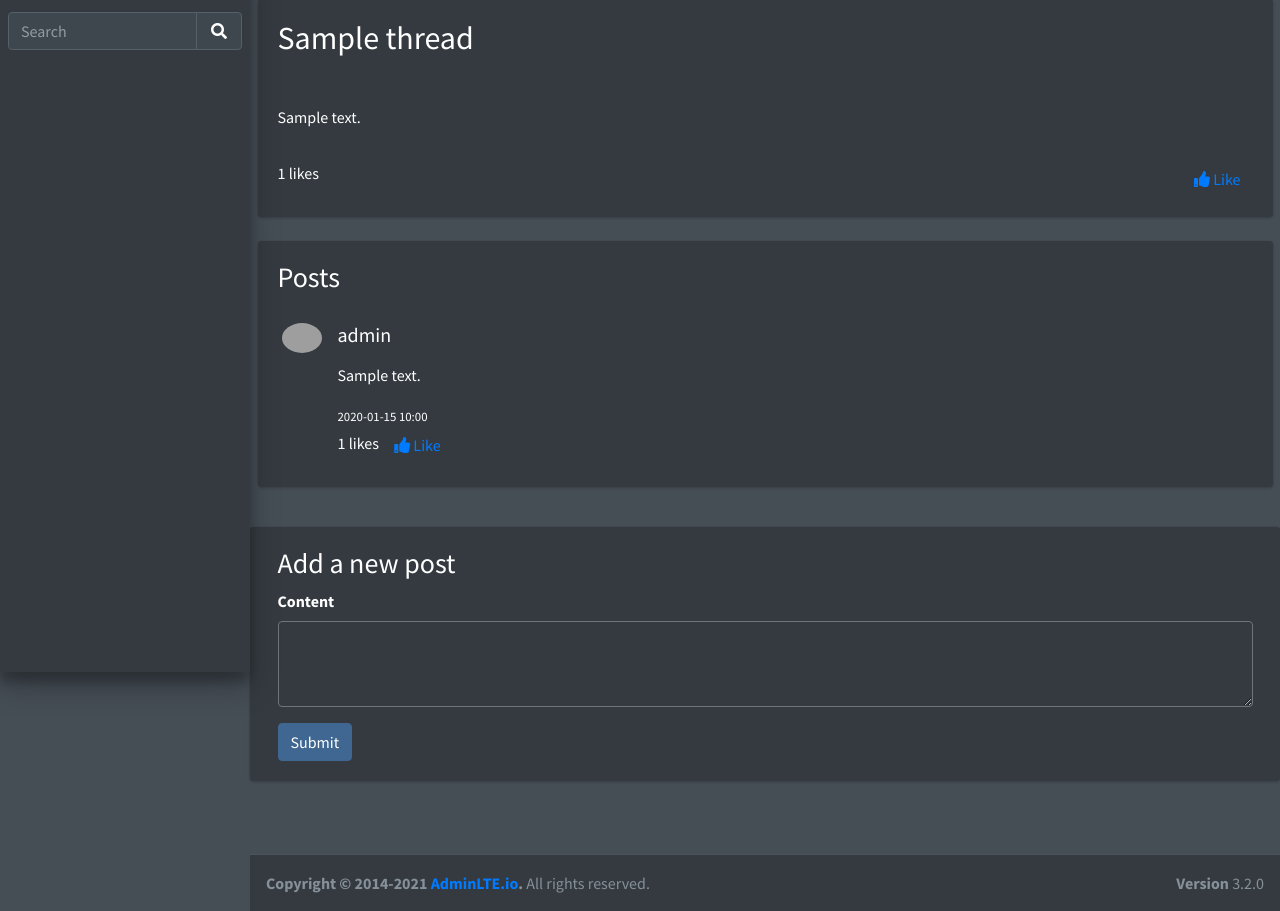
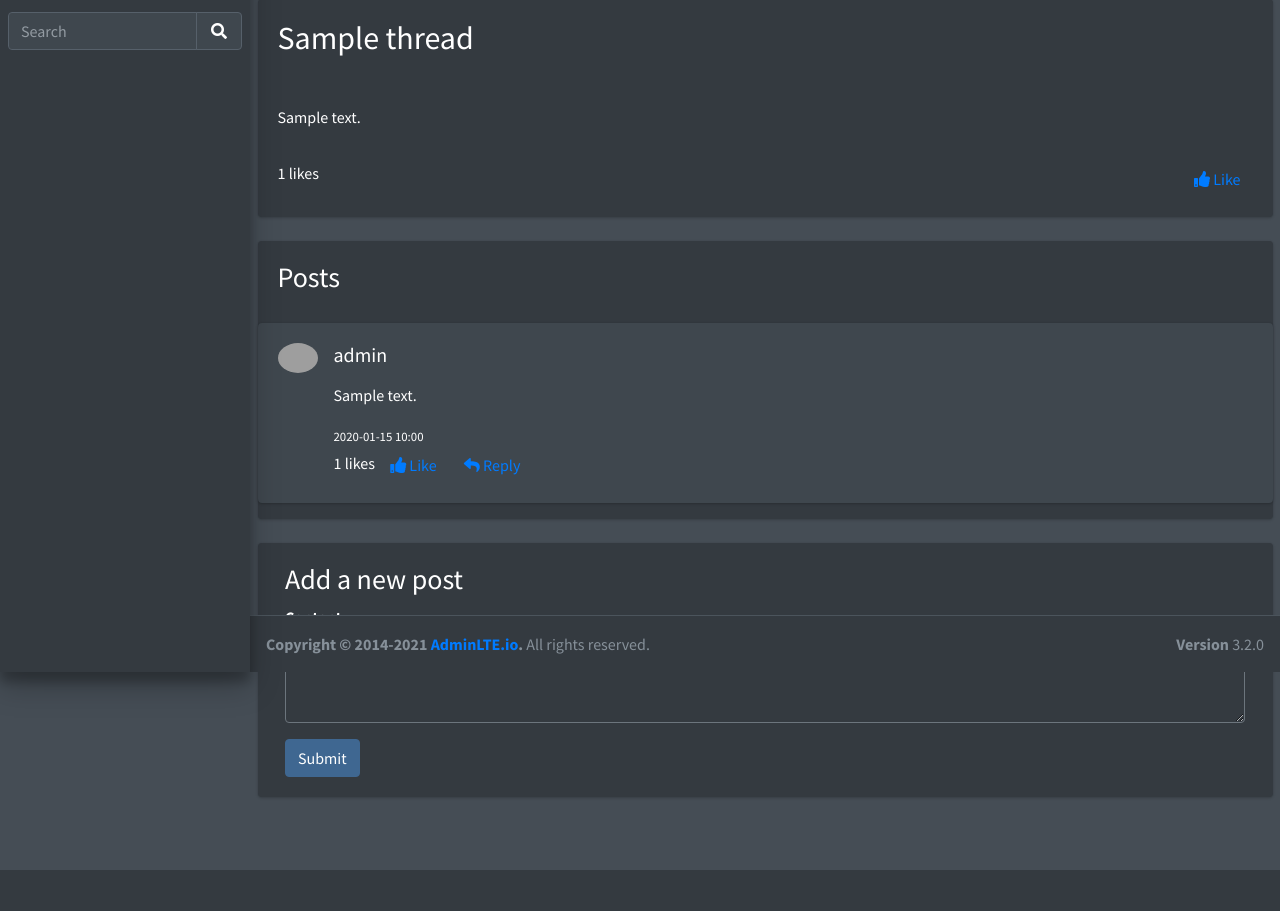
Before and after one commit to AlvisNgo/genlms, a Django app: page /student/course/discussion_board/thread/1/ in a window 1280 px wide. Shown: the part 128-1039 px from the top of the page. After the commit the page ends 998 px from the top, so only its background shows below. Run offline with Django 5.2, Linux system fonts and the light colour scheme; a user stored in the database is signed in; data comes from the database, SQL or seed files in the repository; tables that the repository leaves empty hold one stand-in row (values such as "Sample post"); parts of the project's set-up code (start-up, migrations or seed data) failed here and were passed over; some libraries are stand-ins or nearby versions; grey boxes are pictures that could not be loaded.

Commit message:
"Updated discussion board and thread views, templates, and JavaScript code; added reply post functionality and post liking/reordering features."

```diff
--- a/lms/templates/discussion_board.html
+++ b/lms/templates/discussion_board.html
@@ -58,7 +58,7 @@
                                     <span class="badge badge-secondary">{{ thread.tags }}</span>
                                 </td>
                                 <td>{{ thread.content|linebreaks }}</td>
-                                <td class="text-center">{{ thread.post_set.count }}</td> <!-- Correctly access post count -->
+                                <td class="text-center">{{ thread.post_set.count }}</td>
                                 <td class="text-center">
                                     <span id="thread-likes-{{ thread.id }}">{{ thread.like_count }}</span>
                                 </td>
--- /dev/null
+++ b/lms/templates/replies.html
@@ -0,0 +1,21 @@
+<!-- replies.html -->
+{% for reply in post.post_set.all %}
+    <div class="media mt-3 ml-4">
+        <img src="path/to/user-pic.png" alt="User Picture" class="rounded-circle mr-3" style="height: 30px;">
+        <div class="media-body">
+            <h6 class="mt-0">{{ reply.user.username }}</h6>
+            <p>{{ reply.content|linebreaks }}</p>
+            <small>{{ reply.created_at|date:"Y-m-d H:i" }}</small>
+            <div>
+                <span id="post-likes-{{ reply.id }}">{{ reply.total_likes }}</span> likes
+                <button class="btn btn-link like-button" onclick="likePost({{ reply.id }})">
+                    <i class="fas fa-thumbs-up"></i> Like
+                </button>
+                <button class="btn btn-link reply-button" onclick="replyPost({{ reply.id }})">
+                    <i class="fas fa-reply"></i> Reply
+                </button>
+            </div>
+            {% include 'replies.html' with post=reply %}
+        </div>
+    </div>
+{% endfor %}
--- a/lms/templates/view_thread.html
+++ b/lms/templates/view_thread.html
@@ -10,13 +10,11 @@
                 <div class="card-body d-flex flex-column">
                     <h2 class="">{{ thread.title }}</h2>
                     <p class="mt-4">{{ thread.content|linebreaks }}</p>
-                    <div>
                     <div class="d-flex justify-content-between">
-                            <span id="thread-likes">{{ thread.total_likes }} likes</span>
+                        <span><span id="thread-likes">{{ thread.total_likes }}</span> likes</span>
                         <button class="btn btn-link like-button" onclick="likeThread({{ thread.id }})">
                             <i class="fas fa-thumbs-up"></i> Like
                         </button>
-                        </div>
                     </div>
                 </div>
             </div>
@@ -25,21 +23,32 @@
                 <div class="card-body d-flex flex-column">
                     <h3 class="">Posts</h3>
                 </div>
+                <div id="posts-container">
                     {% for post in posts %}
-                        <div class="media mb-4 ml-4">
+                        {% if post.parent_post is None %}
+                            <div class="card mb-3 post" data-post-id="{{ post.id }}">
+                                <div class="card-body">
+                                    <div class="media">
                                         <img src="path/to/user-pic.png" alt="User Picture" class="rounded-circle mr-3" style="height: 30px;">
                                         <div class="media-body">
                                             <h5 class="mt-0">{{ post.user.username }}</h5>
                                             <p>{{ post.content|linebreaks }}</p>
                                             <small>{{ post.created_at|date:"Y-m-d H:i" }}</small>
                                             <div>
-                                    <span id="post-likes-{{ post.id }}">{{ post.total_likes }}</span> likes
+                                                <span class="post-likes" id="post-likes-{{ post.id }}">{{ post.like_count }}</span> likes
                                                 <button class="btn btn-link like-button" onclick="likePost({{ post.id }})">
                                                     <i class="fas fa-thumbs-up"></i> Like
                                                 </button>
+                                                <button class="btn btn-link reply-button" onclick="replyPost({{ post.id }})">
+                                                    <i class="fas fa-reply"></i> Reply
+                                                </button>
+                                            </div>
+                                            {% include 'replies.html' with post=post %}
                                         </div>
                                     </div>
                                 </div>
+                            </div>
+                        {% endif %}
                     {% endfor %}
                 </div>
             </div>
@@ -66,7 +75,7 @@ function likeThread(threadId) {
     fetch("{% url 'like_thread' 0 %}".replace('0', threadId))
     .then(response => response.json())
     .then(data => {
-        document.getElementById('thread-likes').innerText = data.likes + " likes";
+        document.getElementById('thread-likes').innerText = data.likes;
     });
 }
 
@@ -75,20 +84,47 @@ function likePost(postId) {
     .then(response => response.json())
     .then(data => {
         document.getElementById('post-likes-' + postId).innerText = data.likes;
+        reorderPosts();
     });
 }
+
+function reorderPosts() {
+    const postsContainer = document.getElementById('posts-container');
+    const posts = Array.from(postsContainer.getElementsByClassName('post'));
+
+    posts.sort((a, b) => {
+        const likesA = parseInt(a.querySelector('.post-likes').innerText);
+        const likesB = parseInt(b.querySelector('.post-likes').innerText);
+        return likesB - likesA;
+    });
+
+    posts.forEach(post => {
+        postsContainer.appendChild(post);
+    });
+}
+
+function replyPost(postId) {
+    window.location.href = "{% url 'reply_post' 0 %}".replace('0', postId);
+}
+
+document.addEventListener('DOMContentLoaded', () => {
+    reorderPosts();
+});
 </script>
 
 <style>
-.like-button {
+.like-button, .reply-button {
     background: none;
     border: none;
     color: #007bff;
     font-size: 1rem;
     cursor: pointer;
 }
-.like-button:hover {
+.like-button:hover, .reply-button:hover {
     color: #0056b3;
+}
+.post {
+    transition: transform 0.5s ease;
 }
 </style>
 
--- a/lms/views/views_discussion.py
+++ b/lms/views/views_discussion.py
@@ -1,6 +1,6 @@
 # lms/views/views_discussion.py
 from django.shortcuts import get_object_or_404, redirect, render
-from lms.forms import PostForm, ThreadForm
+from lms.forms import PostForm, ThreadForm, ReplyPostForm
 from django.db.models import Count
 from lms.models import Course, EnrolledCourse, Post, Thread
 from django.http import JsonResponse
@@ -35,7 +35,8 @@ def discussion_board(request, id):
 
 def view_thread(request, thread_id):
     thread = get_object_or_404(Thread, pk=thread_id)
-    posts = Post.objects.filter(thread=thread).select_related('user')
+    posts = Post.objects.filter(thread=thread).annotate(
+        like_count=Count('likes')).order_by('-like_count').select_related('user')
     context = {'thread': thread, 'posts': posts}
     return render(request, 'view_thread.html', context)
 
@@ -74,7 +75,7 @@ def create_post(request, thread_id):
 def reply_post(request, post_id):
     parent_post = get_object_or_404(Post, pk=post_id)
     if request.method == 'POST':
-        form = PostForm(request.POST)
+        form = ReplyPostForm(request.POST)
         if form.is_valid():
             post = form.save(commit=False)
             post.parent_post = parent_post
@@ -83,7 +84,7 @@ def reply_post(request, post_id):
             post.save()
             return redirect('view_thread', thread_id=parent_post.thread.id)
     else:
-        form = PostForm()
+        form = ReplyPostForm()
     return render(request, 'reply_post.html', {'form': form, 'parent_post': parent_post})
 
 
@@ -97,12 +98,14 @@ def like_thread(request, thread_id):
 
 
 def like_post(request, post_id):
-    post = get_object_or_404(Post, id=post_id)
+    post = get_object_or_404(Post, pk=post_id)
     if request.user in post.likes.all():
         post.likes.remove(request.user)
+        liked = False
     else:
         post.likes.add(request.user)
-    return JsonResponse({'likes': post.total_likes()})
+        liked = True
+    return JsonResponse({'likes': post.likes.count(), 'liked': liked})
 
 
 def mark_as_read(request, thread_id):
```
Also changed, not shown: lms/templates/reply_post.html (added, +34 -0 lines). Lines whose indentation alone changed are shown as unchanged.
